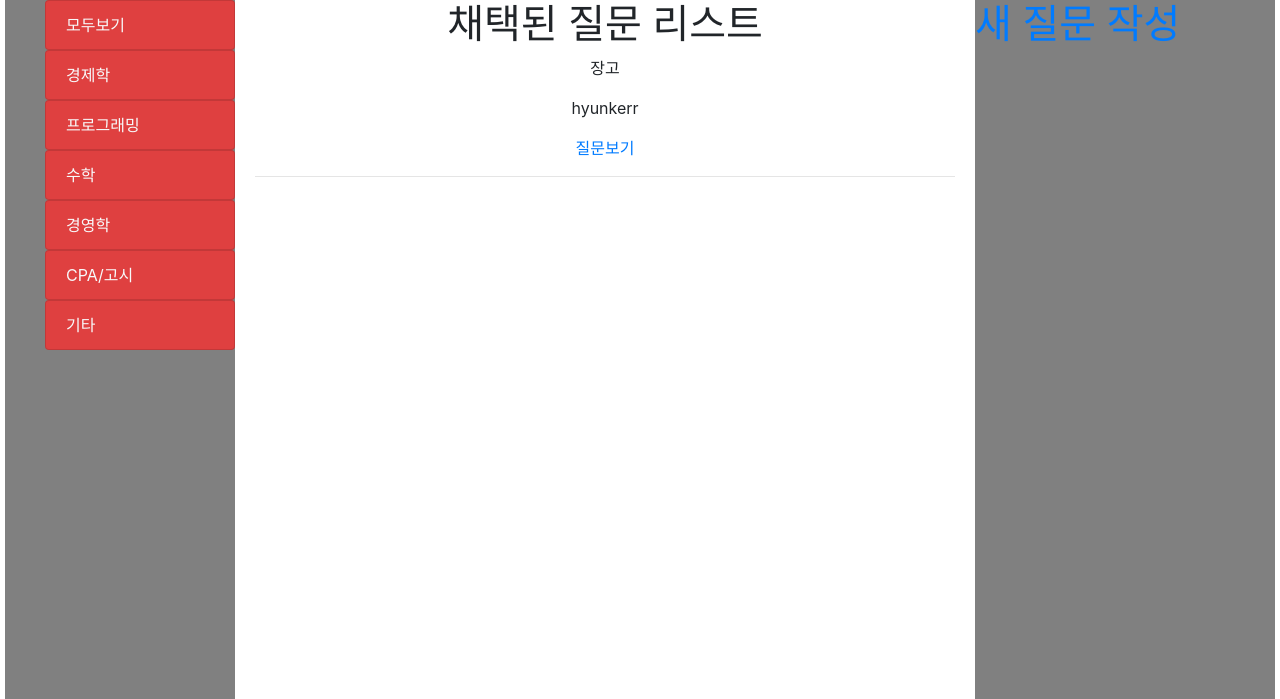
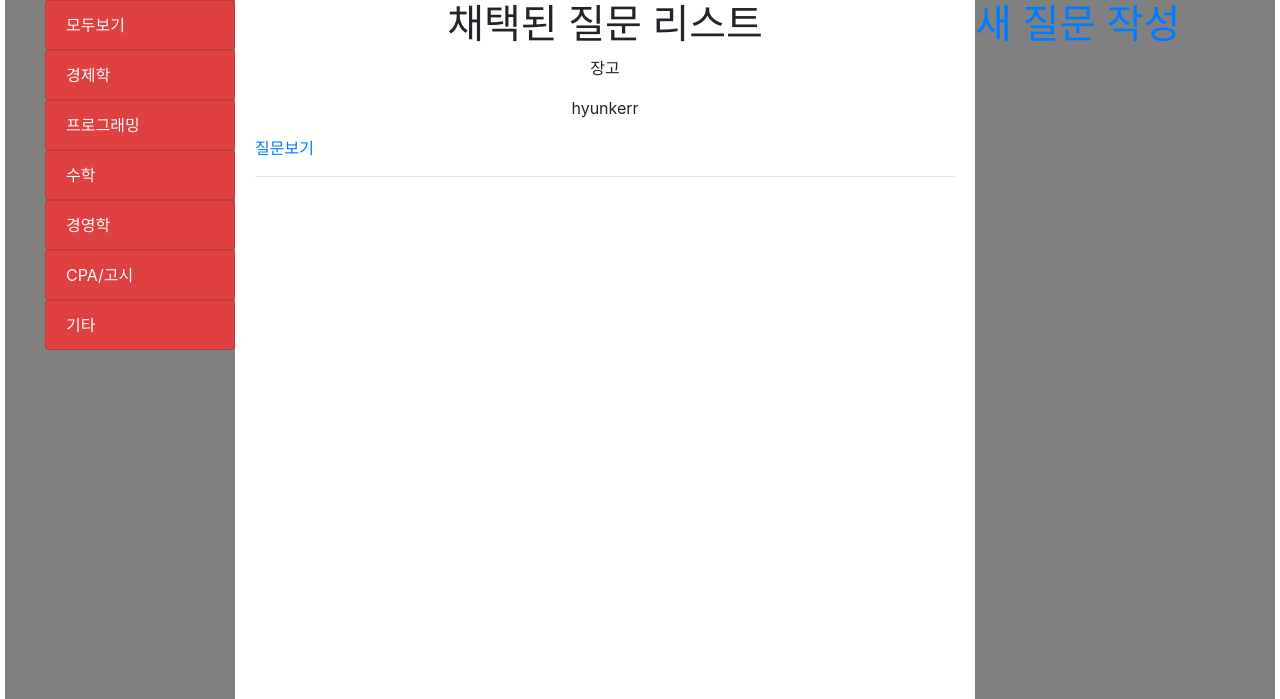
Before and after one commit to qrating/qrating, a Django app: page / in a window 1280 px wide. Shown: the part 56-755 px from the top of the page. Run offline with Django 3.2, Linux system fonts and the light colour scheme; data comes from the database, SQL or seed files in the repository; some libraries are stand-ins or nearby versions.

Commit message:
i waaaaannnnnnaaa go hommmmmmmmme

```diff
--- a/blog/templates/home.html
+++ b/blog/templates/home.html
@@ -26,7 +26,9 @@
             <p> {{ question.title }} </p>
             <p> {{ question.author }} </p>
             <p> {{ question.body|linebreaks }} </p>
+            <div style='text-align: left'>
             <a href="{% url 'detail_question' question.pk %}">질문보기</a>
+        </div>
             <hr>
         </div>
         {% endfor %}
```
